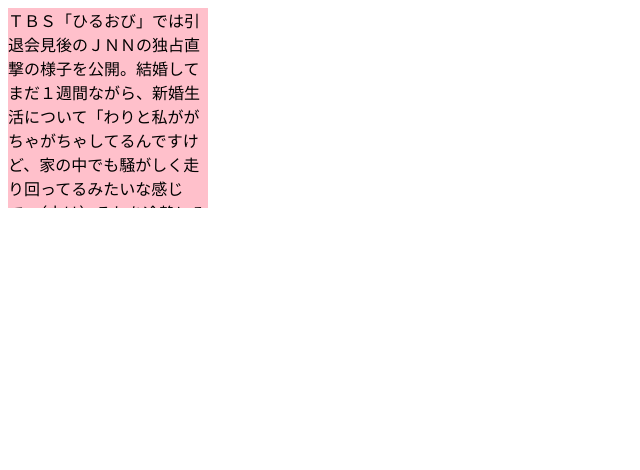
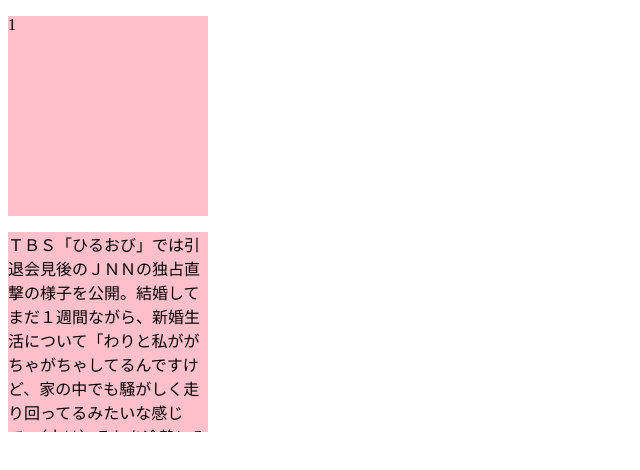
Before and after one commit to sanitototo/-, a plain HTML site: page 元素溢出.html in a window 1280 px wide. Shown: the whole page, without its empty margins (0-640 px from the left). Drawn offline with Linux system fonts and the light colour scheme.

Commit message:
Update 元素溢出.html
更新了无论是否溢出都显示滚动条的例子

```diff
--- a/元素溢出.html
+++ b/元素溢出.html
@@ -13,9 +13,17 @@
             /* overflow: scroll; */
             overflow: auto;
         }
+        p {
+            width:200px;
+            height:200px;
+            background-color:pink;
+
+            overflow: scroll;
+        }
     </style>
 </head>
 <body>
+    <p>1</p>
     <div>ＴＢＳ「ひるおび」では引退会見後のＪＮＮの独占直撃の様子を公開。結婚してまだ１週間ながら、新婚生活について「わりと私ががちゃがちゃしてるんですけど、家の中でも騒がしく走り回ってるみたいな感じで。（夫は）それを冷静にみている」と明かし、「でも楽しいことは好きなので、『どこどこ行きたい！』って言ったら、『行こう！』っていう感じで」を頬を緩ませ、「坂本さんが主導権を握ってる？」と問われると「はい！」と、笑った。五輪でも現地に応援にきていたそうで「一緒に戦ってくれるような言葉をずっとかけてくれる。それが他の人とちょっと違うなと思って」と明かした。また、日本テレビ「ｎｅｗｓ　ｅｖｅｒｙ．」のインタビューでは「一緒に過ごしていく上でフィギュアスケートのことも理解してくれて、どんな時でも後押ししてくれて、刺激をもらうことも多かった。お互い相乗効果になるんじゃないかということで、じゃあ（籍を）入れるかとなりました」と、結婚の決め手を明かした。</div>
 </body>
 </html>
```
